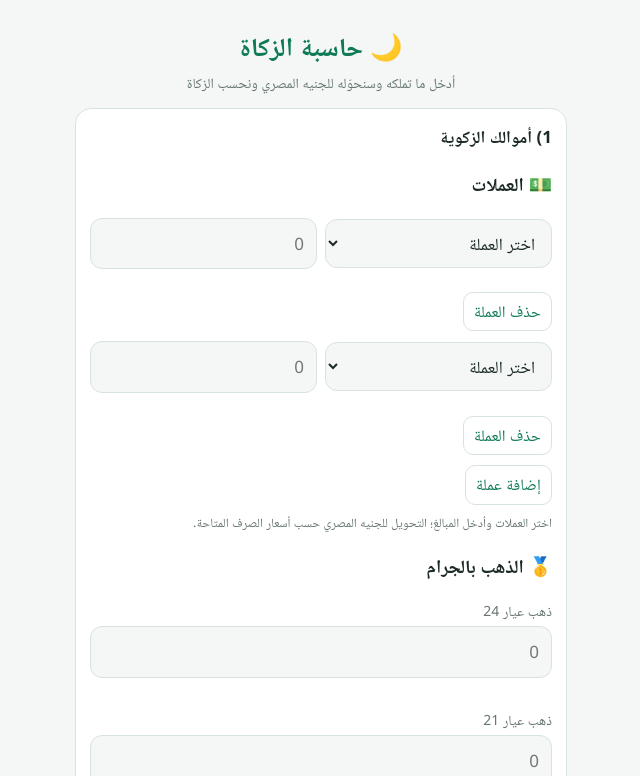
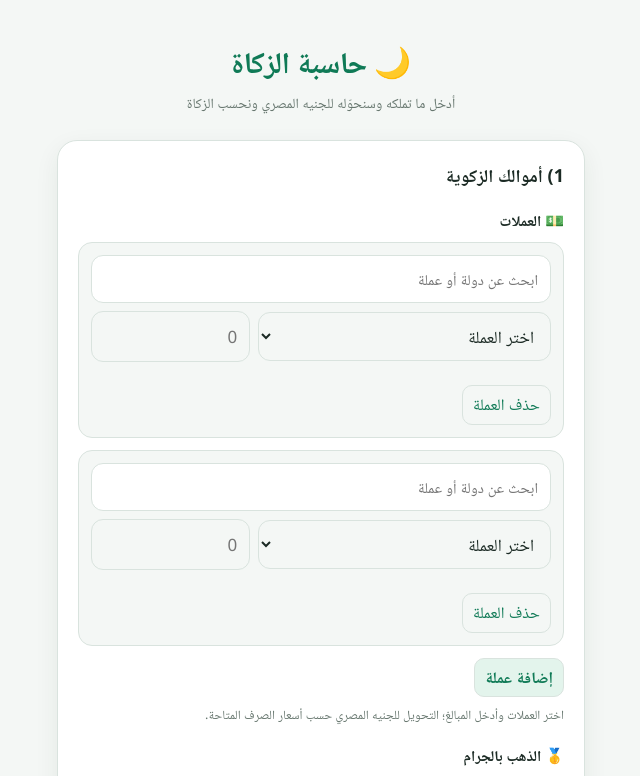
Before and after one commit to dev-younis/ZakatCalc, a plain HTML site: page public/index.html in a window 1280 px wide. Both pictures are taken after a click on the button "إضافة عملة". Shown: the top 776 px of the page, without its empty margins (319-959 px from the left). Drawn offline with Linux system fonts and the light colour scheme; no server answers.

```diff
--- a/public/index.html
+++ b/public/index.html
@@ -30,9 +30,6 @@
   <label for="gold18">ذهب عيار 18</label>
   <input id="gold18" type="number" inputmode="decimal" min="0" step="any" placeholder="0">
   <div class="sub" id="s_gold18"></div>
-
-  <label for="egp"><span class="ic">💰</span>جنيه مصري نقدًا (اختياري)</label>
-  <input id="egp" type="number" inputmode="decimal" min="0" placeholder="0">
 
   <label for="invest"><span class="ic">📈</span>أسهم بقيمتها السوقية</label>
   <input id="invest" type="number" inputmode="decimal" min="0" placeholder="0">
@@ -71,14 +68,14 @@
   <p class="note">النتيجة تعتمد على المعيار الذي تختاره. راجع دار الإفتاء أو أهل العلم في حال اختلاف الفتوى المحلية.</p>
 </div>
 
-<div class="card">
+<div class="card result-card">
   <h2>النتيجة</h2>
   <div class="line"><span>إجمالي الأصول الزكوية</span><b id="assets">0</b></div>
   <div class="line"><span>الخصومات</span><b id="deductions">0</b></div>
   <div class="line"><span>صافي المال الزكوي</span><b id="net">0</b></div>
   <div class="line"><span id="nisabLabel">النصاب</span><b id="nisab">0</b></div>
   <div id="state" class="state"></div>
-  <div class="res" style="margin-top:12px">
+  <div class="res">
     <div class="lbl">الزكاة الواجبة (2.5%)</div>
     <div class="big" id="zakat">0</div>
     <div class="lbl">جنيه مصري</div>
@@ -99,25 +96,50 @@ const GOLD_NISAB_GRAMS=85,SILVER_NISAB_GRAMS=595,RATE=0.025;
 const fmt=n=>new Intl.NumberFormat('en-US',{maximumFractionDigits:2,useGrouping:true}).format(n||0);
 const fmtRate=n=>new Intl.NumberFormat('en-US',{maximumSignificantDigits:6}).format(n);
 const num=id=>{const v=parseFloat($(id).value);return isFinite(v)&&v>=0?v:0};
-const inputIds=['gold24','gold21','gold18','egp','invest','receivable','debt','r_gold','r_prem','r_silver'];
+const inputIds=['gold24','gold21','gold18','invest','receivable','debt','r_gold','r_prem','r_silver'];
+const currencyNames=new Intl.DisplayNames('ar',{type:'currency',fallback:'none'});
+const regionNames=new Intl.DisplayNames('ar',{type:'region',fallback:'none'});
+const sharedCurrencies={
+  EUR:'منطقة اليورو',XAF:'دول وسط أفريقيا',XOF:'دول غرب أفريقيا',
+  XCD:'دول شرق الكاريبي',XPF:'أقاليم المحيط الهادئ الفرنسية',
+  XCG:'كوراساو وسينت مارتن',ANG:'كوراساو وسينت مارتن',
+  XDR:'صندوق النقد الدولي'
+};
 let currencyRates={EGP:1};
 let liveGold=null;
 let goldEdited=false;
 
+function normalizeSearch(value){
+  return value.toLocaleLowerCase('ar').normalize('NFD')
+    .replace(/[\u064b-\u065f\u0670\u0640]/g,'').replace(/[أإآ]/g,'ا').trim();
+}
+
 function currencyOptions(select,selected){
+  const row=select.closest('.currency-row');
+  const query=normalizeSearch(row.querySelector('.currency-search').value);
   const codes=new Set(Object.keys(currencyRates));
   if(selected) codes.add(selected);
   select.replaceChildren(new Option('اختر العملة',''));
-  [...codes].sort().forEach(code=>select.add(new Option(code,code)));
+  const options=[...codes].map(code=>{
+    const name=currencyNames.of(code);
+    const region=sharedCurrencies[code] || (code.startsWith('X')?null:regionNames.of(code.slice(0,2)));
+    const label=[region,name,code].filter(Boolean).join(' - ');
+    return {code,label};
+  });
+  options.sort((a,b)=>a.label.localeCompare(b.label,'ar'));
+  const matches=options.filter(({label})=>normalizeSearch(label).includes(query));
+  options.filter(({code,label})=>code===selected || normalizeSearch(label).includes(query))
+    .forEach(({code,label})=>select.add(new Option(label,code)));
+  row.querySelector('.search-status').textContent=query && !matches.length?'لا توجد عملات مطابقة للبحث.':'';
   select.value=selected;
 }
 
 function addCurrency(currency='',amount=''){
   const row=document.createElement('div');
   row.className='currency-row';
-  row.innerHTML='<div class="row"><select aria-label="العملة"></select><input type="number" inputmode="decimal" min="0" step="any" placeholder="0" aria-label="المبلغ"></div><div class="sub"></div><button type="button" class="remove-currency">حذف العملة</button>';
+  row.innerHTML='<input class="currency-search" type="search" placeholder="ابحث عن دولة أو عملة" aria-label="البحث عن دولة أو عملة"><div class="search-status" role="status"></div><div class="row"><select aria-label="العملة"></select><input class="currency-amount" type="number" inputmode="decimal" min="0" step="any" placeholder="0" aria-label="المبلغ"></div><div class="sub"></div><button type="button" class="remove-currency">حذف العملة</button>';
   currencyOptions(row.querySelector('select'),currency);
-  row.querySelector('input').value=amount;
+  row.querySelector('.currency-amount').value=amount;
   row.querySelector('button').addEventListener('click',()=>{row.remove();calc();save()});
   $('currencies').append(row);
 }
@@ -126,7 +148,7 @@ function calc(){
   let currencyTotal=0,invalidCurrency=false;
   $('currencies').querySelectorAll('.currency-row').forEach(row=>{
     const code=row.querySelector('select').value;
-    const input=row.querySelector('input'),amount=Number(input.value);
+    const input=row.querySelector('.currency-amount'),amount=Number(input.value);
     const rate=currencyRates[code];
     const sub=row.querySelector('.sub');
     if(input.validity.badInput || (input.value!=='' && (!Number.isFinite(amount) || amount<0))){
@@ -147,7 +169,7 @@ function calc(){
     $('s_gold'+karat).textContent=grams?'= '+fmt(value)+' جنيه':'';
   });
   const debt=num('debt');
-  const assets=currencyTotal+goldValue+num('egp')+num('invest')+num('receivable');
+  const assets=currencyTotal+goldValue+num('invest')+num('receivable');
   const net=Math.max(0,assets-debt);
   const nisabType=$('nisabType').value;
   const nisab=nisabType==='silver'?SILVER_NISAB_GRAMS*silver:GOLD_NISAB_GRAMS*rg;
@@ -173,7 +195,7 @@ function save(){
   const data={};
   inputIds.forEach(id=>data[id]=$(id).value);
   data.currencies=[...$('currencies').querySelectorAll('.currency-row')].map(row=>({
-    currency:row.querySelector('select').value,amount:row.querySelector('input').value
+    currency:row.querySelector('select').value,amount:row.querySelector('.currency-amount').value
   }));
   data.nisabType=$('nisabType').value;
   try{localStorage.setItem('zakat-calc-data',JSON.stringify(data))}
@@ -191,13 +213,19 @@ function load(){
     else {
       if(data.usd) addCurrency('USD',data.usd);
       if(data.aed) addCurrency('AED',data.aed);
-      if(!$('currencies').children.length) addCurrency();
     }
+    if(data.egp!==undefined && data.egp!=='') addCurrency('EGP',data.egp);
+    if(!$('currencies').children.length) addCurrency();
   }catch(e){$('storageStatus').textContent='تعذر استعادة البيانات المحفوظة.';addCurrency()}
 }
 
 document.addEventListener('input',event=>{
   if(!event.target.matches('input,select')) return;
+  if(event.target.matches('.currency-search')){
+    const select=event.target.closest('.currency-row').querySelector('select');
+    currencyOptions(select,select.value);
+    return;
+  }
   if(event.target.id==='r_gold') goldEdited=true;
   if(event.target.id==='r_prem' && liveGold && !goldEdited) applyGold();
   calc();save();
--- a/public/style.css
+++ b/public/style.css
@@ -5,17 +5,18 @@ box-sizing:border-box;padding-top:env(safe-area-inset-top,0px);padding-bottom:en
 html{scroll-padding-top:env(safe-area-inset-top,0px)}
 *{box-sizing:border-box}
 body{margin:0;background:var(--bg);color:var(--tx);font-family:"Segoe UI","Noto Naskh Arabic",Tahoma,Arial,sans-serif;line-height:1.6}
-.wrap{max-width:520px;margin:0 auto;padding:16px 14px 40px}
-header{text-align:center;padding:10px 0 14px}
-header h1{margin:0;font-size:26px;color:var(--pri)}
-header p{margin:4px 0 0;color:var(--mut);font-size:14px}
-.card{background:var(--card);border:1px solid var(--bd);border-radius:16px;padding:14px;margin-bottom:12px}
-.card h2{margin:0 0 10px;font-size:17px}
-label{display:block;font-size:14px;color:var(--mut);margin:8px 0 4px}
+.wrap{max-width:560px;margin:0 auto;padding:24px 16px 48px}
+header{text-align:center;padding:14px 8px 26px}
+header h1{margin:0;font-size:30px;letter-spacing:-.02em;color:var(--pri)}
+header p{margin:6px 0 0;color:var(--mut);font-size:14px}
+.card{background:var(--card);border:1px solid var(--bd);border-radius:20px;padding:20px;margin-bottom:16px;box-shadow:0 8px 24px rgba(13,50,35,.07)}
+.card h2{margin:0 0 16px;font-size:18px}
+.card h3{margin:18px 0 10px;font-size:15px}
+label{display:block;font-size:14px;color:var(--mut);margin:12px 0 5px}
 .row{display:flex;gap:8px;align-items:center}
 .row>*{flex:1;min-width:0}
 input{width:100%;font:inherit;font-size:17px;padding:11px 12px;border:1px solid var(--bd);border-radius:12px;background:var(--bg);color:var(--tx)}
-input:focus{outline:2px solid var(--pri);border-color:transparent}
+input:focus,select:focus,button:focus-visible{outline:2px solid var(--pri);outline-offset:2px}
 .item{display:grid;grid-template-columns:1fr 1fr;gap:8px;align-items:end}
 .item .full{grid-column:1/-1}
 .sub{font-size:13px;color:var(--pri);margin-top:3px;min-height:20px}
@@ -23,11 +24,11 @@ input:focus{outline:2px solid var(--pri);border-color:transparent}
 .rates{display:grid;grid-template-columns:1fr 1fr 1fr;gap:8px}
 .rates input{font-size:15px;padding:9px 8px;text-align:center}
 .note{font-size:12.5px;color:var(--mut);margin:8px 0 0}
-.res{background:var(--pri);color:#fff;border-radius:18px;padding:18px;text-align:center}
-:root[data-theme="dark"] .res,:root:not([data-theme="light"]) .res{color:#fff}
-@media (prefers-color-scheme:dark){.res{background:#0f7a56}}
-.res .big{font-size:36px;font-weight:700;margin:4px 0}
-.res .lbl{opacity:.9;font-size:14px}
+.result-card{border-color:var(--pri)}
+.result-card h2{color:var(--pri)}
+.res{margin-top:16px;background:linear-gradient(145deg,#0f7a56,#07583d);color:#fff;border-radius:18px;padding:24px 18px;text-align:center;box-shadow:0 10px 22px rgba(7,88,61,.2)}
+.res .big{font-size:clamp(36px,8vw,46px);font-weight:700;line-height:1.2;margin:8px 0;overflow-wrap:anywhere}
+.res .lbl{opacity:.95;font-size:14px}
 .line{display:flex;justify-content:space-between;gap:8px;padding:8px 0;border-bottom:1px dashed var(--bd);font-size:15px}
 .line:last-child{border:0}
 .line b{white-space:nowrap}
@@ -39,15 +40,21 @@ button{font:inherit;cursor:pointer}
 select{width:100%;font:inherit;font-size:17px;padding:11px 12px;border:1px solid var(--bd);border-radius:12px;background:var(--bg);color:var(--tx)}
 .actions{display:flex;gap:8px}
 .action,.reset{width:100%;margin-top:6px;padding:12px;border-radius:12px;border:1px solid var(--bd)}
-.action{background:var(--pri);color:#fff}
-.currency-row{margin-bottom:10px}
+.action{background:#0f7a56;color:#fff}
+.currency-row{margin-bottom:12px;padding:12px;background:var(--bg);border:1px solid var(--bd);border-radius:14px}
+.currency-search{margin-bottom:8px;background:var(--card);font-size:15px}
+.search-status:not(:empty){font-size:13px;color:var(--warn);margin-bottom:8px}
 .currency-row .row>*{flex:1}
+.currency-row .row select{flex:2}
 .add-currency,.remove-currency{border:1px solid var(--bd);border-radius:10px;background:transparent;color:var(--pri);padding:6px 10px}
+.add-currency{font-weight:600;background:var(--pri2)}
+@media (max-width:360px){.wrap{padding-inline:10px}.card{padding:16px}.currency-row .row{flex-wrap:wrap}.currency-row .row>*{flex:1 1 100%}}
 @media print{
   :root{--bg:#fff;--card:#fff;--tx:#000;--bd:#999}
   body{background:#fff}
   .wrap{max-width:none;padding:0}
-  .actions,.rates,.pill,.add-currency,.remove-currency{display:none}
-  .card{break-inside:avoid}
+  .actions,.rates,.pill,.add-currency,.remove-currency,.currency-search,.search-status{display:none}
+  .card{break-inside:avoid;box-shadow:none}
+  .res{background:#fff!important;color:#000;border:1px solid #999;box-shadow:none}
   input,select{border:0;padding:4px 0;background:#fff}
 }
```
